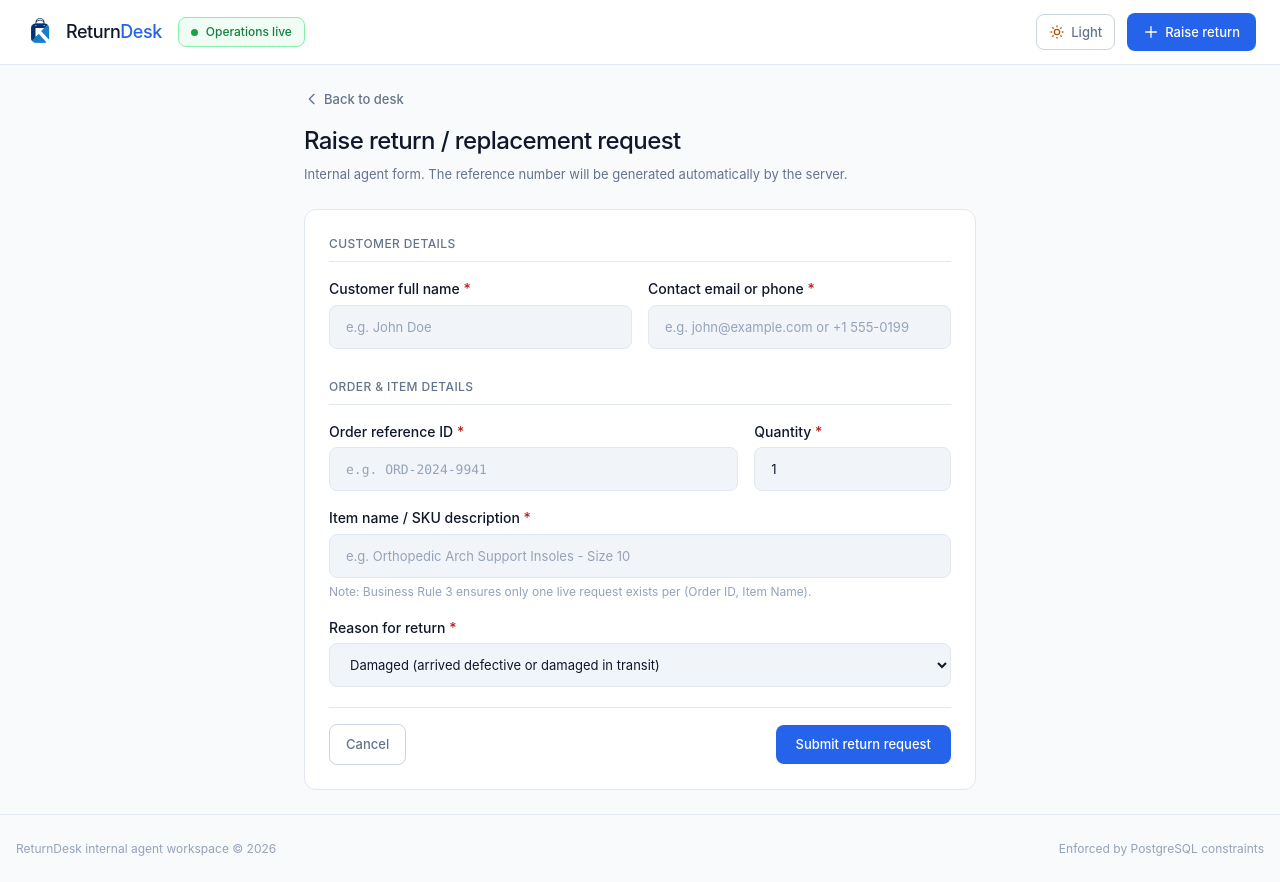
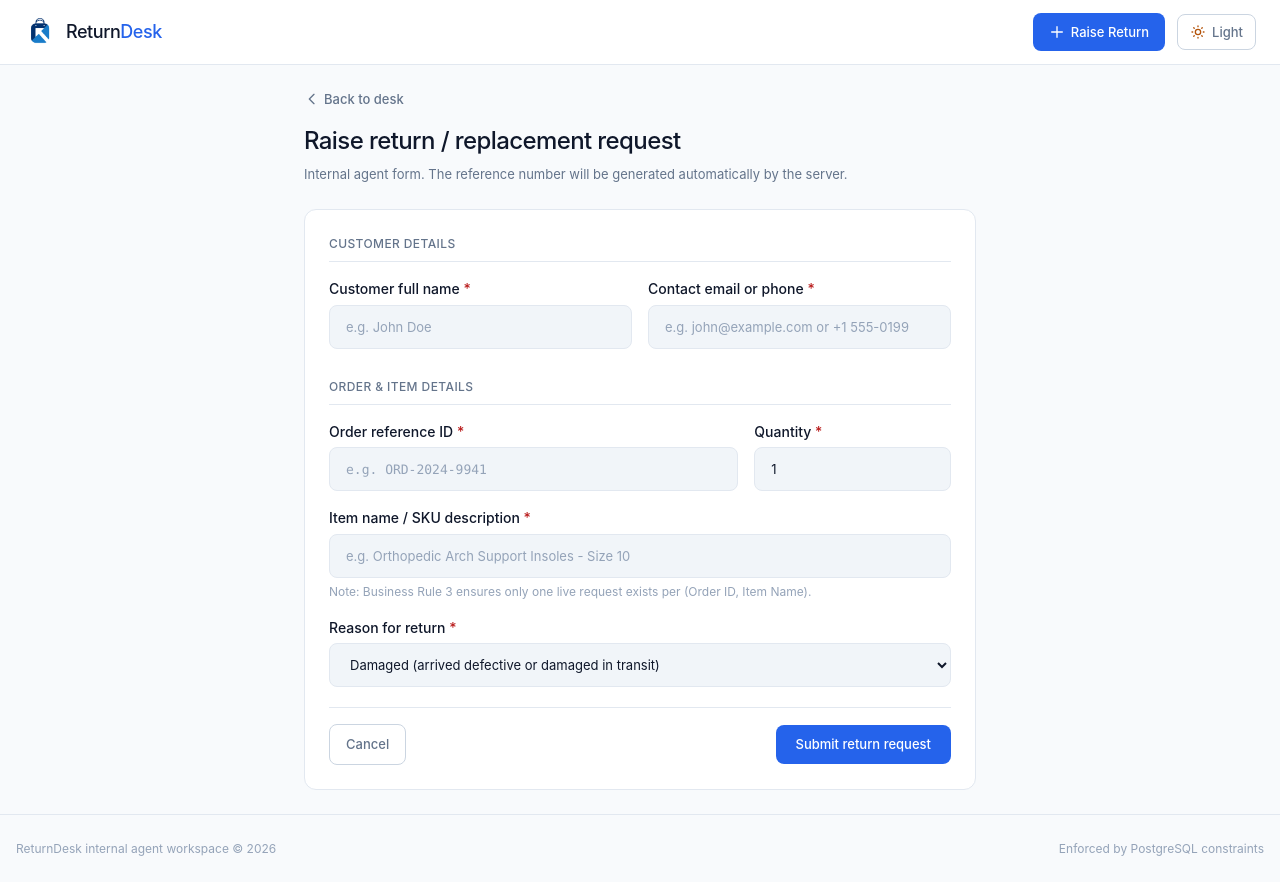
Before and after one commit to parkheegulati/ReturnDesk, a Next.js app: page /requests/new in a window 1280 px wide. Built offline with nearby package versions, Linux system fonts and the light colour scheme.

Commit message:
update top bar layout and page title

```diff
--- a/app/page.tsx
+++ b/app/page.tsx
@@ -148,10 +148,10 @@ export default function RequestsPage() {
       <div className="flex flex-col sm:flex-row sm:items-center sm:justify-between gap-3">
         <div>
           <h1 className="text-[24px] font-medium tracking-tight text-[var(--text-primary)] m-0">
-            Returns Operations
+            Return Management Center
           </h1>
           <p className="text-[13px] font-normal text-[var(--text-secondary)] mt-1">
-            Real-time customer return tickets, lifecycle progression, and resolutions.
+            Track and resolve customer returns in real-time.
           </p>
         </div>
 
--- a/components/Navbar.tsx
+++ b/components/Navbar.tsx
@@ -7,8 +7,7 @@ export function Navbar() {
     <header className="bg-[var(--surface-2)] border-b border-[var(--border)] sticky top-0 z-10">
       <div className="max-w-[1400px] mx-auto px-4 sm:px-6">
         <div className="flex items-center justify-between h-16">
-          {/* Brand Logo, Wordmark & Status Badge */}
-          <div className="flex items-center space-x-3 sm:space-x-4">
+          {/* Left half: Logo + "ReturnDesk" */}
           <Link href="/" className="flex items-center space-x-2.5">
             <div className="relative w-8 h-8 flex items-center justify-center">
               <Image
@@ -25,16 +24,8 @@ export function Navbar() {
             </span>
           </Link>
 
-            <div className="hidden sm:inline-flex items-center gap-2 px-3 py-1 rounded-[var(--radius)] bg-[var(--bg-success)] border border-[var(--border-success)] text-[12px] font-medium text-[var(--text-success)]">
-              <span className="w-[7px] h-[7px] rounded-full bg-[var(--fill-success)] pulse-dot inline-block" />
-              <span>Operations live</span>
-            </div>
-          </div>
-
-          {/* Action Buttons: Theme Mode Switch + Raise return */}
-          <div className="flex items-center space-x-2 sm:space-x-3">
-            <ThemeToggle />
-
+          {/* Right half: "Raise Return" + Light/Dark Toggle */}
+          <div className="flex items-center space-x-2.5 sm:space-x-3">
             <Link
               href="/requests/new"
               className="inline-flex items-center justify-center px-4 py-[9px] text-[13px] font-medium rounded-[var(--radius)] bg-[var(--fill-accent)] text-[var(--on-accent)] hover:opacity-90 transition-opacity focus:outline-none focus:ring-2 focus:ring-[var(--bg-accent)]"
@@ -48,8 +39,10 @@ export function Navbar() {
               >
                 <path strokeLinecap="round" strokeLinejoin="round" d="M12 4v16m8-8H4" />
               </svg>
-              Raise return
+              Raise Return
             </Link>
+
+            <ThemeToggle />
           </div>
         </div>
       </div>
```
Lines whose indentation alone changed are shown as unchanged.
